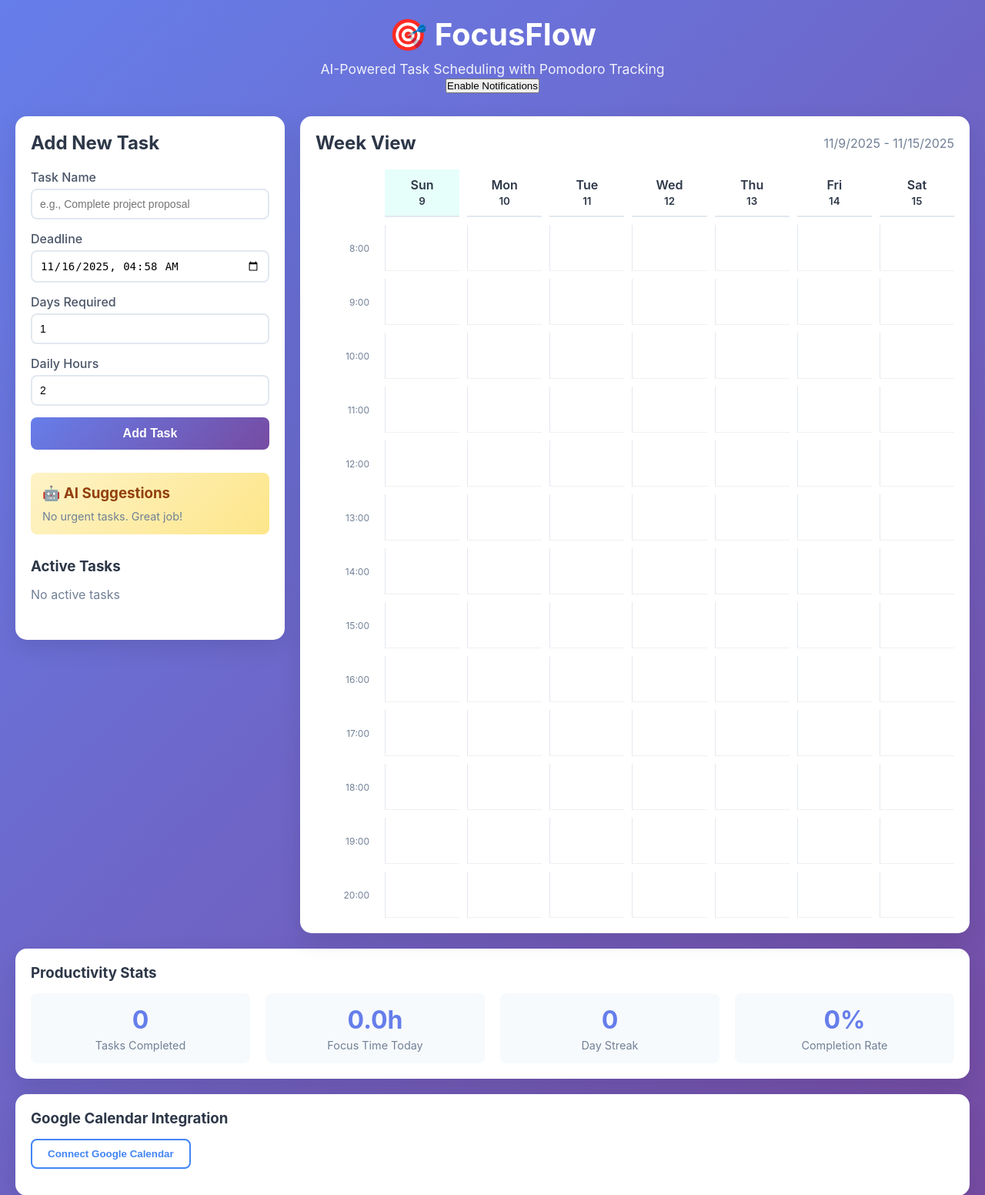
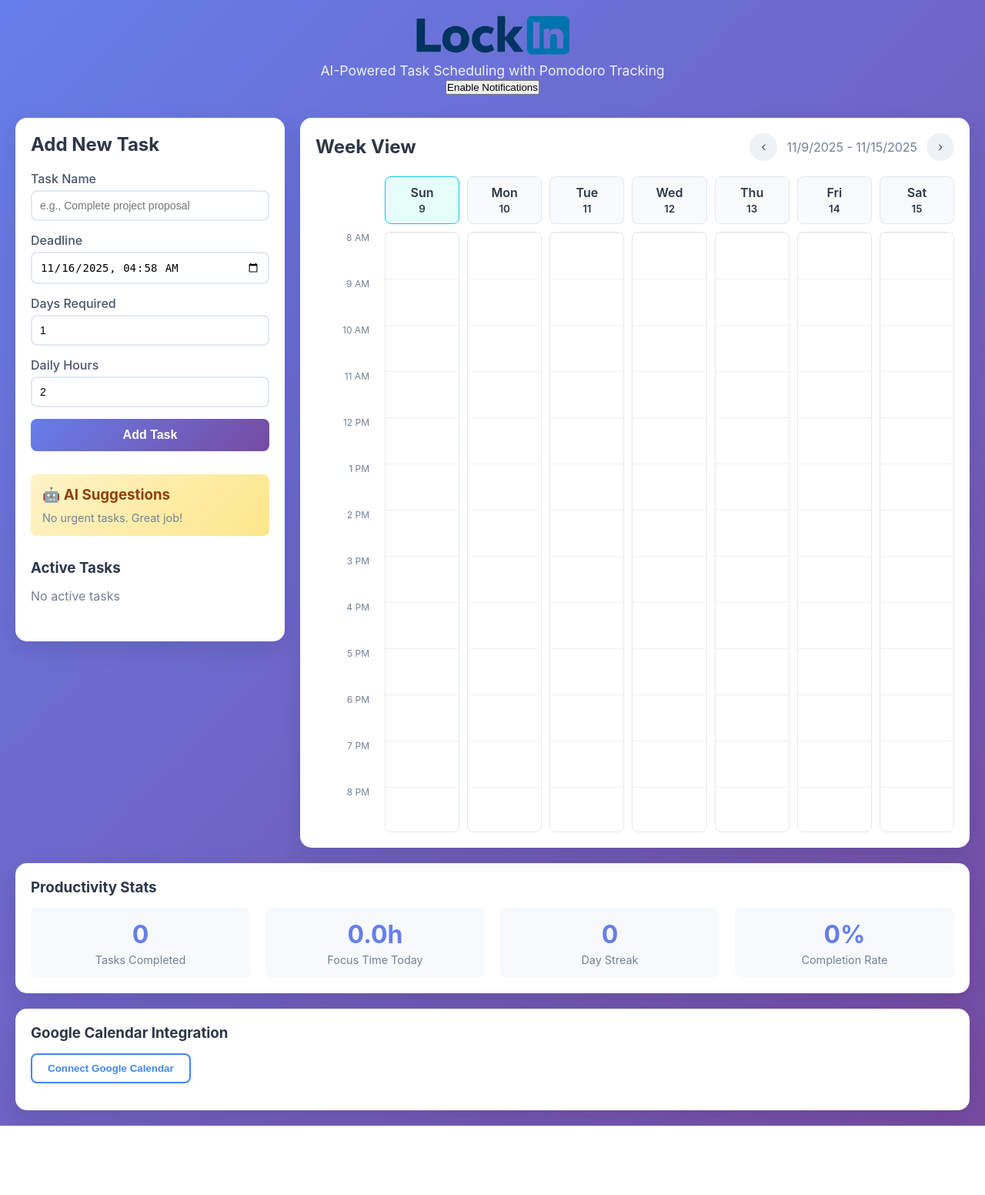
Before and after one commit to venaxin/LockIN, a Flask app: page / in a window 1280 px wide. Shown: the top 1552 px of the page at 77% size. After the commit the page ends 1462 px from the top, so only its background shows below. Run offline with Flask 3, Linux system fonts and the light colour scheme; some libraries are stand-ins or nearby versions.

Commit message:
Add LockIN branding and improve calendar UI
Updated app to use LockIN branding, including new logo images and title. Enhanced the week view calendar with improved layout, navigation between weeks, and better visualization of scheduled tasks and deadlines. Refactored static asset handling and added support for Google Calendar event loading per week.

```diff
--- a/app.py
+++ b/app.py
@@ -13,7 +13,12 @@ import os
 
 # Force correct paths
 BASE_DIR = os.path.abspath(os.path.dirname(__file__))
-app = Flask(__name__, template_folder=os.path.join(BASE_DIR, 'templates'))
+app = Flask(
+    __name__,
+    template_folder=os.path.join(BASE_DIR, "templates"),
+    static_folder=os.path.join(BASE_DIR, "assets"),
+    static_url_path="/assets",
+)
 
 app.secret_key = os.urandom(24)          # random secret for session
 CREDENTIALS_FILE = 'credentials.json'
--- a/templates/index.html
+++ b/templates/index.html
@@ -3,7 +3,7 @@
   <head>
     <meta charset="UTF-8" />
     <meta name="viewport" content="width=device-width, initial-scale=1.0" />
-    <title>FocusFlow - AI Task Scheduler</title>
+    <title>LockIN - AI Task Scheduler</title>
     <link
       href="https://fonts.googleapis.com/css2?family=Mulish:wght@200;300;400;500;600;700;800;900&display=swap"
       rel="stylesheet"
@@ -67,9 +67,12 @@
         margin-bottom: 30px;
       }
 
-      .header h1 {
-        font-size: 2.5em;
-        margin-bottom: 10px;
+      .header .logo {
+        max-width: 200px;
+        width: 100%;
+        height: auto;
+        display: block;
+        margin: 0 auto 10px;
       }
 
       .header p {
@@ -210,27 +213,63 @@
         margin-bottom: 20px;
       }
 
+      .calendar-nav {
+        display: flex;
+        align-items: center;
+        gap: 12px;
+      }
+
+      .nav-btn {
+        background: #edf2f7;
+        border: none;
+        border-radius: 50%;
+        width: 36px;
+        height: 36px;
+        display: flex;
+        align-items: center;
+        justify-content: center;
+        cursor: pointer;
+        font-size: 18px;
+        color: #4a5568;
+        transition: background 0.2s, transform 0.2s;
+      }
+
+      .nav-btn:hover {
+        background: #cbd5f5;
+        transform: translateY(-1px);
+      }
+
+      .nav-btn:active {
+        transform: scale(0.95);
+      }
+
       .week-view {
+        display: flex;
+        flex-direction: column;
+        gap: 10px;
+      }
+
+      .week-view-header,
+      .week-view-grid {
         display: grid;
         grid-template-columns: 80px repeat(7, 1fr);
         gap: 10px;
       }
 
-      .time-label {
+      .time-slot-label {
         color: #718096;
         font-size: 12px;
         text-align: right;
         padding-right: 10px;
         height: 60px;
         display: flex;
-        align-items: center;
+        align-items: flex-start;
         justify-content: flex-end;
       }
 
-      .day-column {
-        border-left: 1px solid #e2e8f0;
-        position: relative;
-        min-height: 60px;
+      .time-column {
+        display: flex;
+        flex-direction: column;
       }
 
       .day-header {
@@ -238,19 +277,31 @@
         color: #2d3748;
         text-align: center;
         padding: 10px;
-        border-bottom: 2px solid #e2e8f0;
-      }
-
-      .time-slot {
-        height: 60px;
-        border-bottom: 1px solid #f0f0f0;
+        border-radius: 8px;
+        border: 1px solid #e2e8f0;
+        background: #f8fafc;
+      }
+
+      .day-column-body {
         position: relative;
+        border: 1px solid #e2e8f0;
+        border-radius: 8px;
+        background: #ffffff;
+        overflow: visible;
+      }
+
+      .hour-divider {
+        position: absolute;
+        left: 0;
+        right: 0;
+        height: 0;
+        border-top: 1px solid #f0f0f0;
       }
 
       .scheduled-task {
         position: absolute;
-        left: 2px;
-        right: 2px;
+        left: 8px;
+        right: 8px;
         background: linear-gradient(135deg, #667eea 0%, #764ba2 100%);
         color: white;
         padding: 8px;
@@ -260,6 +311,9 @@
         z-index: 10;
         box-shadow: 0 2px 4px rgba(0, 0, 0, 0.1);
         transition: transform 0.2s;
+        display: flex;
+        flex-direction: column;
+        gap: 4px;
       }
 
       .scheduled-task:hover {
@@ -276,6 +330,20 @@
 
       .scheduled-task.external-event {
         background: linear-gradient(135deg, #4299e1 0%, #3182ce 100%);
+      }
+
+      .deadline-flag {
+        position: absolute;
+        right: 12px;
+        background: #e53e3e;
+        color: #fff;
+        padding: 2px 6px;
+        border-radius: 4px;
+        font-size: 10px;
+        display: inline-flex;
+        align-items: center;
+        gap: 4px;
+        box-shadow: 0 2px 4px rgba(229, 62, 62, 0.2);
       }
 
       .notification {
@@ -526,13 +594,20 @@
         .stats-grid {
           grid-template-columns: repeat(2, 1fr);
         }
+        .logo {
+          height: 100px;
+        }
       }
     </style>
   </head>
   <body>
     <div class="container">
       <div class="header">
-        <h1>🎯 FocusFlow</h1>
+        <img
+          src="{{ url_for('static', filename='images/LockIN-logo-noBG.png') }}"
+          class="logo"
+          alt="LockIN logo"
+        />
         <p>AI-Powered Task Scheduling with Pomodoro Tracking</p>
         <button onclick="requestNotificationPermission()">
           Enable Notifications
@@ -586,8 +661,18 @@
         <div class="calendar-section">
           <div class="calendar-header">
             <h2 style="color: #2d3748">Week View</h2>
-            <div>
+            <div class="calendar-nav">
+              <button
+                class="nav-btn"
+                id="prevWeekBtn"
+                aria-label="Previous week"
+              >
+                &lsaquo;
+              </button>
               <span id="currentWeek" style="color: #718096"></span>
+              <button class="nav-btn" id="nextWeekBtn" aria-label="Next week">
+                &rsaquo;
+              </button>
             </div>
           </div>
           <div class="week-view" id="weekView">
@@ -701,10 +786,18 @@
       let domReady = false;
       window.gapiLoaded = window.gapiLoaded || false;
       let calendarApiLoaded = false;
+      let googleAccountAuthenticated = false;
+      let currentWeekStart = getStartOfWeek(new Date());
 
       // Initialize the app
       function init() {
         setDefaultDeadline();
+        const prevWeekBtn = document.getElementById("prevWeekBtn");
+        const nextWeekBtn = document.getElementById("nextWeekBtn");
+        if (prevWeekBtn && nextWeekBtn) {
+          prevWeekBtn.addEventListener("click", () => changeWeek(-1));
+          nextWeekBtn.addEventListener("click", () => changeWeek(1));
+        }
         renderTasks();
         renderCalendar();
         updateStats();
@@ -715,6 +808,7 @@
           .then((r) => r.json())
           .then((data) => {
             document.getElementById("googleCalSection").style.display = "block";
+            googleAccountAuthenticated = !!data.authenticated;
             if (data.authenticated) {
               document.getElementById("connectBtn").textContent = "Connected";
               document.getElementById("connectBtn").disabled = true;
@@ -745,6 +839,14 @@
       //       });
       //     });
       // }
+      function getStartOfWeek(date) {
+        const d = new Date(date);
+        const day = d.getDay();
+        d.setDate(d.getDate() - day);
+        d.setHours(0, 0, 0, 0);
+        return d;
+      }
+
       // Set default deadline to tomorrow
       function setDefaultDeadline() {
         const tomorrow = new Date();
@@ -1132,62 +1234,103 @@
           .join("");
       }
 
+      const CALENDAR_DAY_START = 8;
+      const CALENDAR_DAY_END = 20;
+      const CALENDAR_SLOT_HEIGHT = 60;
+
+      function formatCalendarTime(date) {
+        return date.toLocaleTimeString([], {
+          hour: "2-digit",
+          minute: "2-digit",
+          hour12: true,
+        });
+      }
+
+      function formatHourLabel(hour) {
+        const temp = new Date();
+        temp.setHours(hour, 0, 0, 0);
+        return temp.toLocaleTimeString([], { hour: "numeric", hour12: true });
+      }
+
       // Render calendar with deadlines
       function renderCalendar() {
         const container = document.getElementById("weekView");
+        if (!container) {
+          return;
+        }
         const now = new Date();
-        const startOfWeek = new Date(now);
-        startOfWeek.setDate(now.getDate() - now.getDay());
-        startOfWeek.setHours(0, 0, 0, 0);
+        const startOfWeek = new Date(currentWeekStart);
 
         const days = ["Sun", "Mon", "Tue", "Wed", "Thu", "Fri", "Sat"];
-        const hours = Array.from({ length: 13 }, (_, i) => i + 8); // 8 AM to 8 PM
-
-        // Header row
-        let html = "<div></div>"; // Empty corner
-        days.forEach((day, i) => {
+        const hours = Array.from(
+          { length: CALENDAR_DAY_END - CALENDAR_DAY_START + 1 },
+          (_, i) => CALENDAR_DAY_START + i
+        );
+
+        let headerHtml = '<div class="week-view-header"><div></div>';
+        days.forEach((day, index) => {
           const date = new Date(startOfWeek);
-          date.setDate(startOfWeek.getDate() + i);
+          date.setDate(startOfWeek.getDate() + index);
           const isToday = date.toDateString() === now.toDateString();
-          html += `<div class="day-header" style="${
-            isToday ? "background: #e6fffa;" : ""
+          headerHtml += `<div class="day-header" style="${
+            isToday ? "background: #e6fffa; border-color: #0bc5ea;" : ""
           }">
               ${day}<br><small>${date.getDate()}</small>
             </div>`;
         });
-
-        // Time slots
+        headerHtml += "</div>";
+
+        let bodyHtml = '<div class="week-view-grid">';
+        bodyHtml += '<div class="time-column">';
         hours.forEach((hour) => {
-          html += `<div class="time-label">${hour}:00</div>`;
+          bodyHtml += `<div class="time-slot-label">${formatHourLabel(
+            hour
+          )}</div>`;
+        });
+        bodyHtml += "</div>";
 
         days.forEach((_, dayIndex) => {
-            const slotDate = new Date(startOfWeek);
-            slotDate.setDate(startOfWeek.getDate() + dayIndex);
-            slotDate.setHours(hour, 0, 0, 0);
-
-            const scheduledItems = schedule.filter((s) => {
-              const sDate = new Date(s.start);
-              return (
-                sDate.getHours() === hour &&
-                sDate.toDateString() === slotDate.toDateString() &&
-                s.type !== "deadline"
-              );
-            });
-
-            // Check for deadlines on this day
-            const deadlines = tasks.filter((t) => {
-              const deadline = new Date(t.deadline);
-              return (
-                deadline.toDateString() === slotDate.toDateString() &&
-                deadline.getHours() === hour
-              );
-            });
-
-            html +=
-              '<div class="day-column time-slot" style="position: relative;">';
-
-            // Render scheduled tasks
-            scheduledItems.forEach((item) => {
+          const dayDate = new Date(startOfWeek);
+          dayDate.setDate(startOfWeek.getDate() + dayIndex);
+          const dayStart = new Date(dayDate);
+          dayStart.setHours(CALENDAR_DAY_START, 0, 0, 0);
+          const dayEnd = new Date(dayDate);
+          dayEnd.setHours(CALENDAR_DAY_END + 1, 0, 0, 0);
+          const totalMinutes = (dayEnd - dayStart) / 60000;
+
+          let columnHtml = `<div class="day-column-body" style="height: ${
+            hours.length * CALENDAR_SLOT_HEIGHT
+          }px">`;
+
+          hours.forEach((_, hourIndex) => {
+            const top = hourIndex * CALENDAR_SLOT_HEIGHT;
+            columnHtml += `<div class="hour-divider" style="top: ${top}px"></div>`;
+          });
+
+          const dayEvents = schedule.filter((item) => {
+            if (!item || item.type === "deadline") {
+              return false;
+            }
+            const eventStart = new Date(item.start);
+            const eventEnd = new Date(item.end || item.start);
+            return eventEnd > dayStart && eventStart < dayEnd;
+          });
+
+          dayEvents.forEach((item) => {
+            const eventStart = new Date(item.start);
+            const eventEnd = new Date(item.end || item.start);
+            const startMinutes = Math.max(0, (eventStart - dayStart) / 60000);
+            const endMinutes = Math.min(
+              totalMinutes,
+              (eventEnd - dayStart) / 60000
+            );
+            const clampedDuration = Math.max(endMinutes - startMinutes, 30);
+            if (startMinutes >= totalMinutes || endMinutes <= 0) {
+              return;
+            }
+            const top = (startMinutes / 60) * CALENDAR_SLOT_HEIGHT;
+            const height = (clampedDuration / 60) * CALENDAR_SLOT_HEIGHT;
+
             const statusClass =
               item.status === "completed"
                 ? "completed"
@@ -1198,38 +1341,73 @@
             const clickHandler = isExternal
               ? ""
               : `onclick="handleScheduleClick(${item.id})"`;
-              html += `
-                            <div class="scheduled-task ${statusClass}${
+            const timeRange = `${formatCalendarTime(
+              eventStart
+            )} - ${formatCalendarTime(eventEnd)}`;
+
+            columnHtml += `<div class="scheduled-task ${statusClass}${
               isExternal ? " external-event" : ""
-              }" ${clickHandler}>
-                                ${item.taskName}
-                            </div>
-                        `;
-            });
-
-            // Render deadline indicators
-            deadlines.forEach((task) => {
-              const leftPosition =
-                (task.deadline.getMinutes() / 60) * 100 + "%";
-              html += `
-                            <div class="deadline-indicator" style="left: ${leftPosition};">
-                                <div class="deadline-label">📍 ${task.name}</div>
-                            </div>
-                        `;
-            });
-
-            html += "</div>";
-          });
-        });
-
-        container.innerHTML = html;
-
-        // Update week display
+            }" style="top: ${top}px; height: ${Math.max(
+              height,
+              32
+            )}px;" ${clickHandler}>
+                <span>${item.taskName}</span>
+                <small>${timeRange}</small>
+              </div>`;
+          });
+
+          const dayDeadlines = tasks.filter((task) => {
+            const deadline = new Date(task.deadline);
+            return (
+              deadline >= dayStart &&
+              deadline <= dayEnd &&
+              task.status !== "completed"
+            );
+          });
+
+          dayDeadlines.forEach((task) => {
+            const deadlineDate = new Date(task.deadline);
+            const minutesFromStart = (deadlineDate - dayStart) / 60000;
+            const top = Math.max(
+              0,
+              (minutesFromStart / 60) * CALENDAR_SLOT_HEIGHT - 12
+            );
+            columnHtml += `<div class="deadline-flag" style="top: ${top}px;">
+                <span>📍</span>
+                <span>${task.name}</span>
+              </div>`;
+          });
+
+          columnHtml += "</div>";
+          bodyHtml += columnHtml;
+        });
+
+        bodyHtml += "</div>";
+
+        container.innerHTML = headerHtml + bodyHtml;
+
         const weekEnd = new Date(startOfWeek);
         weekEnd.setDate(startOfWeek.getDate() + 6);
         document.getElementById(
           "currentWeek"
         ).textContent = `${startOfWeek.toLocaleDateString()} - ${weekEnd.toLocaleDateString()}`;
+      }
+
+      function changeWeek(offset) {
+        currentWeekStart.setDate(currentWeekStart.getDate() + offset * 7);
+        currentWeekStart = getStartOfWeek(currentWeekStart);
+        renderCalendar();
+        if (googleAccountAuthenticated) {
+          const eventsContainer = document.getElementById("calendarEvents");
+          if (eventsContainer) {
+            eventsContainer.innerHTML = "<p>Loading events...</p>";
+          }
+          ensureCalendarApiLoaded()
+            .then(() => loadCalendarEvents(currentWeekStart))
+            .catch((error) =>
+              console.error("Failed to refresh calendar events", error)
+            );
+        }
       }
 
       // Handle click on scheduled item
@@ -1286,7 +1464,7 @@
       function updateSigninStatus(isSignedIn) {
         if (isSignedIn && gapi.client.getToken()) {
           ensureCalendarApiLoaded()
-            .then(() => loadCalendarEvents())
+            .then(() => loadCalendarEvents(currentWeekStart))
             .catch((error) => {
               console.error("Google Calendar API not ready", error);
             });
@@ -1314,14 +1492,20 @@
         window.location.href = "/auth";
       }
 
-      function loadCalendarEvents() {
+      function loadCalendarEvents(weekStart = currentWeekStart) {
+        const startWindow = new Date(weekStart);
+        startWindow.setHours(0, 0, 0, 0);
+        const endWindow = new Date(weekStart);
+        endWindow.setDate(endWindow.getDate() + 7);
+        endWindow.setHours(23, 59, 59, 999);
         gapi.client.calendar.events
           .list({
             calendarId: "primary",
-            timeMin: new Date().toISOString(),
+            timeMin: startWindow.toISOString(),
+            timeMax: endWindow.toISOString(),
             showDeleted: false,
             singleEvents: true,
-            maxResults: 10,
+            maxResults: 250,
             orderBy: "startTime",
           })
           .then((response) => {
@@ -1444,6 +1628,10 @@
           });
         });
 
+        schedule.sort(
+          (a, b) => new Date(a.start).getTime() - new Date(b.start).getTime()
+        );
+
         saveSchedule();
         renderCalendar();
       }
```
Also changed, not shown: assets/images/LockIN-logo-noBG.png (added), assets/images/LockIN-logo.png (added), 2 other files. Lines whose indentation alone changed are shown as unchanged.
